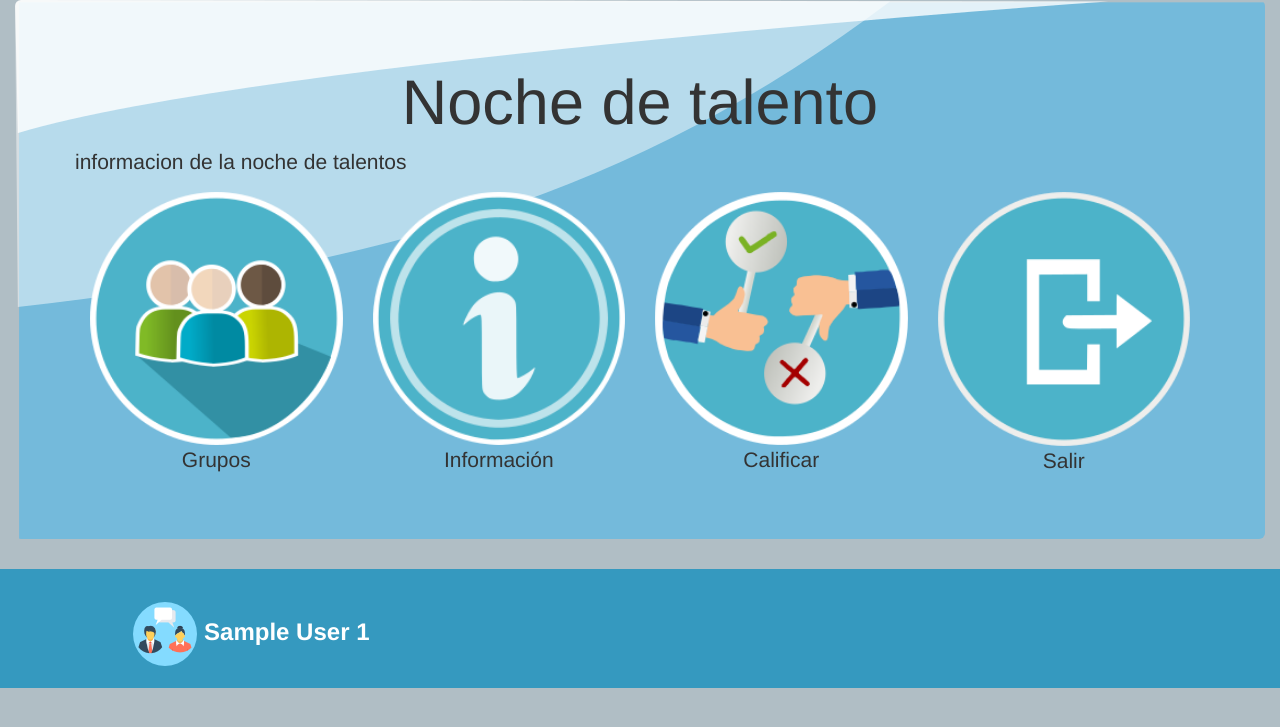
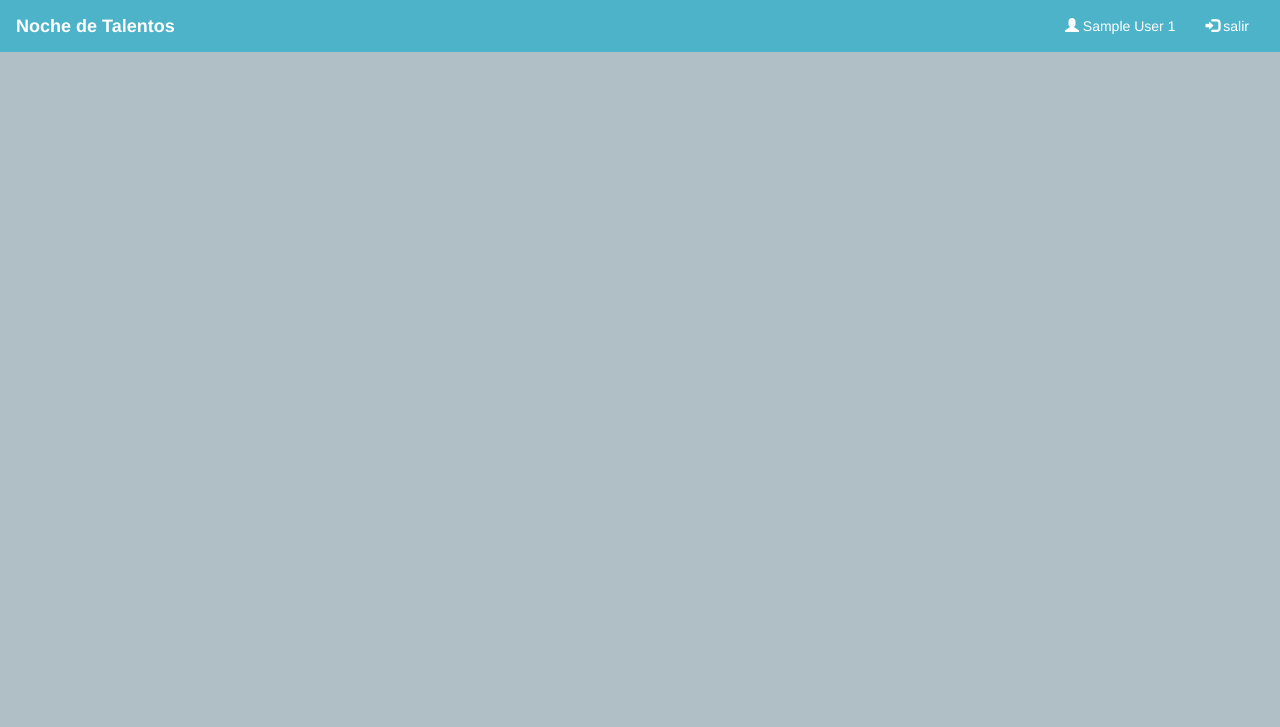
Before and after one commit to CaballeroArauca/VirtualAraucano, a PHP site: page /sitiosWeb/html/index.php in a window 1280 px wide. Shown: the top 727 px of the page. Run offline with PHP 8.4, Linux system fonts and the light colour scheme; the visitor is signed in with stand-in values (Sample User, id 1).

Commit message:
Actualizacion

```diff
--- a/modelos/participantes/claseParticipante.php
+++ b/modelos/participantes/claseParticipante.php
@@ -52,11 +52,7 @@
 		}
 
 		public function get_Participantes($idGrupo){
-<<<<<<< HEAD
-			$this->_sql="SELECT `cc_participante`,`nombres_participante`,`apellidos_participante`,`programa_participante`,`semestre_participante` FROM `participantes` WHERE `grupos_id_grupo` = '".$id_grupo."'";
-=======
 			$this->_sql="SELECT `nombres_participante`, `apellidos_participante` FROM `participantes` WHERE `grupos_id_grupo` = ".$idGrupo."";
->>>>>>> 4f2d98f6758e34c59e219c4f9a9b5aa09ebf0c38
 			$row = $this->get_query();
 			return $row;
 		}
--- a/sitiosWeb/html/index.php
+++ b/sitiosWeb/html/index.php
@@ -15,8 +15,8 @@
   	</head>
 
 	<?php
-    	include 'scripts/script_jumbotron.php';
-    ?>
+		include 'scripts/script_navegador.php';
+	?>
 
 	<body>
 		<div class="container">
@@ -31,6 +31,8 @@
 		        ?>
 			</div>
 	  	</div>
-
+	<script src="../bootstrap/js/jquery-3.1.1.min.js"></script>
+    <script src="../bootstrap/js/bootstrap.js"></script>
+    <script src="../js/calificaciones/calculo_calificacion.js"></script>
   	</body>
 </html>
--- /dev/null
+++ b/sitiosWeb/html/scripts/script_Navegador.php
@@ -0,0 +1,24 @@
+<?php
+  $idJurado = $_SESSION['cedula'];
+  $rol = $_SESSION['rol'];
+  $usuario = $_usuario = $_SESSION['nombre']." ".$_SESSION['apellido']." ";
+?>
+
+<nav class="navbar navbar-inverse">
+  <div class="container-fluid">
+    <div class="navbar-header">
+      <button type="button" class="navbar-toggle" data-toggle="collapse" data-target="#myNavbar">
+        <span class="icon-bar"></span>
+        <span class="icon-bar"></span>
+        <span class="icon-bar"></span>
+      </button>
+      <a class="navbar-brand" href="#"><b>Noche de Talentos</b></a>
+    </div>
+    <div class="collapse navbar-collapse" id="myNavbar">
+      <ul class="nav navbar-nav navbar-right">
+        <li><a href="#"><span class="glyphicon glyphicon-user"></span> <?php echo $usuario?></a></li>
+        <li><a href="../../modelos/usuarios/cerrarSesion.php"><span class="glyphicon glyphicon-log-in"></span> salir</a></li>
+      </ul>
+    </div>
+  </div>
+</nav>
--- a/sitiosWeb/html/scripts/script_jumbotron.php
+++ /dev/null
@@ -1,55 +0,0 @@
- <script type="text/javascript">
-  function Activar(div) {
-    obj = document.getElementById(div);
-    obj.style.display = (obj.style.display=='none') ? 'block' : 'none';
-  }
-  function Activar1(div){
-    obj=document.getElementById(div);
-   obj.style.display = (ob.style.display=='none') ? 'block' : 'none';
-   }
-   function Activar2(div){
-    obj=document.getElementById(div);
-   obj.style.display = (ob.style.display=='none') ? 'block' : 'none';
-   }
-</script>
-<div class="container-fluid menu">
-  <div class="jumbotron img-jumbotron" style="background: url(../img/jumbotron.png);">
-    <h1 align="center">Noche de talento </h1>
-    <p>informacion de la noche de talentos</p>
-    <div class="container">
-      <div class="row">
-          <div class="col-xs-3">
-            <div><a onclick="Activar('div1')" href="#a1"> <img  class="img" align="center" src="../img/nav2.png"> </a></div>
-            <p class="p-nav" align="center">Grupos</p>
-          </div>
-          <div class="col-xs-3">
-              <div><a onclick="Activar('div2')" href="#a2"> <img  class="img" src="../img/nav1.png"> </a></div>
-              <p class="p-nav" align="center">Información</p>
-          </div>
-          <div class="col-xs-3">
-             <div><a onclick="Activar('div3')" href="#a3"> <img  class="img" src="../img/nav.png"></a></div>
-             <p class="p-nav" align="center">Calificar</p>
-          </div>
-          <div class="col-xs-3">
-             <div><a  href="../../modelos/usuarios/cerrarSesion.php"> <img  class="img" src="../img/nav3.png"></a></div>
-             <p class="p-nav" align="center">Salir</p>
-          </div>
-      </div>
-    </div>
-  </div>
-</div>
-
-<?php
-  $rol = $_SESSION['rol'];
-  $usuario = $_usuario = $_SESSION['nombre']." ".$_SESSION['apellido']." ";
-?>
-
-<div class="container-fluid">
-  <div class="row">
-    <div class="col-sm-12 titulo2">
-      <div class="col-sm-6 col-sm-offset-1">
-          <h3><b><img src="../img/usuario.png"> <?php echo $usuario?></b></h3>
-      </div>
-    </div>
-  </div>
-</div>
```
Also changed, not shown: sitiosWeb/html/scripts/script_IndexJurado.php (+22 -33 lines), sitiosWeb/js/calificaciones/calculo_calificacion.js (+19 -18 lines).
